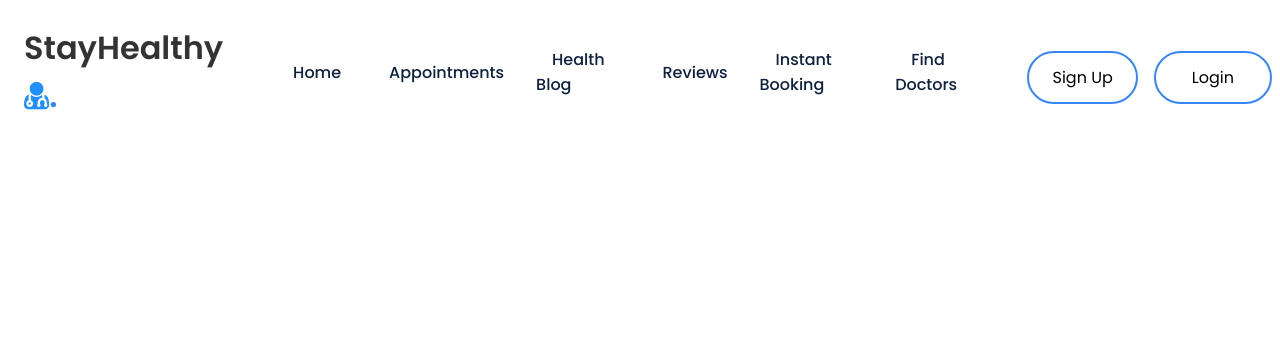
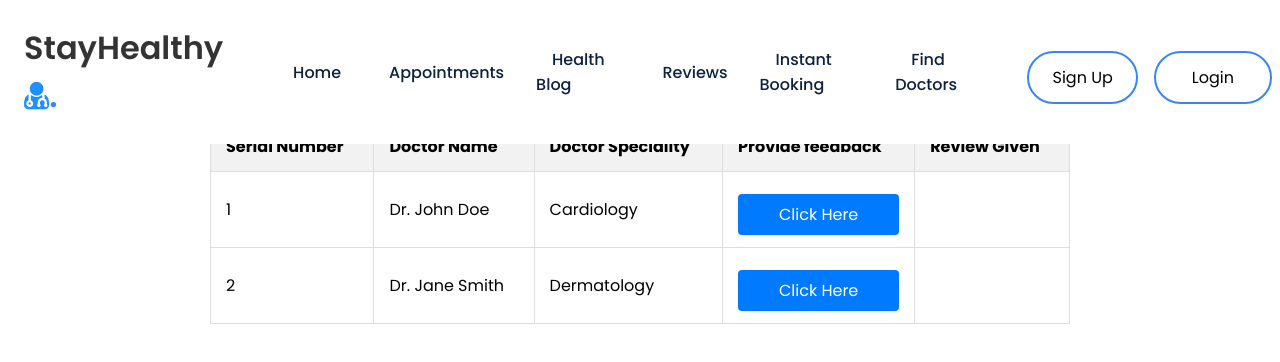
Before and after one commit to TheGoodKevin/test_med_app, a React (Create React App) app: page /reviews in a window 1280 px wide. Shown: the top 362 px of the page. Built offline with nearby package versions, Linux system fonts and the light colour scheme.

Commit message:
review form stuff

```diff
--- a/package.json
+++ b/package.json
@@ -10,7 +10,7 @@
     "react": "^19.1.0",
     "react-dom": "^19.1.0",
     "react-icons": "^5.5.0",
-    "react-router-dom": "^7.7.1",
+    "react-router-dom": "^7.8.0",
     "react-scripts": "5.0.1",
     "reactjs-popup": "^2.0.6",
     "web-vitals": "^2.1.4"
--- a/src/App.js
+++ b/src/App.js
@@ -9,6 +9,7 @@ import FindDoctorSearch from './Components/FindDoctorSearch/FindDoctorSearch';
 import DoctorCard from './Components/DoctorCard/DoctorCard';
 import BookingConsultation from './Components/BookingConsultation/BookingConsultation';
 import Notification from './Components/Notification/Notification';
+import ReviewForm from './Components/ReviewForm/ReviewForm';
 
 
 function App() {
@@ -54,6 +55,7 @@ function App() {
                 }
             />
             <Route path="/book-consultation" element={<BookingConsultation />} />
+            <Route path="/reviews" element={<ReviewForm />} />
             </Routes>
         </Notification>
       </BrowserRouter>
--- /dev/null
+++ b/src/Components/ReviewForm/ReviewForm.css
@@ -0,0 +1,82 @@
+.review-container {
+  max-width: 900px;
+  margin: 40px auto;
+  padding: 20px;
+  font-family: Arial, sans-serif;
+}
+
+.review-table {
+  width: 100%;
+  border-collapse: collapse;
+  text-align: left;
+}
+
+.review-table th,
+.review-table td {
+  padding: 12px 15px;
+  border: 1px solid #ddd;
+}
+
+.review-table th {
+  background-color: #f2f2f2;
+}
+
+.feedback-button,
+.submit-button {
+  background-color: #007bff;
+  color: white;
+  border: none;
+  padding: 8px 14px;
+  border-radius: 4px;
+  cursor: pointer;
+}
+
+.feedback-button:disabled {
+  background-color: #999;
+  cursor: not-allowed;
+}
+
+.feedback-button:hover:not(:disabled),
+.submit-button:hover {
+  background-color: #0056b3;
+}
+
+.feedback-form {
+  display: flex;
+  flex-direction: column;
+  gap: 10px;
+  padding: 20px;
+  background-color: #f9f9f9;
+  border: 1px solid #ddd;
+  border-radius: 8px;
+}
+
+.warning {
+  color: red;
+  font-weight: bold;
+}
+
+.review-given-cell {
+  border: 2px solid red;
+  padding: 8px;
+}
+
+.submitted-message {
+  font-style: italic;
+}
+
+.star-rating {
+  display: flex;
+  gap: 5px;
+  font-size: 24px;
+  cursor: pointer;
+}
+
+.star-rating span {
+  color: #ccc;
+  transition: color 0.2s ease-in-out;
+}
+
+.star-rating span.filled {
+  color: gold;
+}
--- /dev/null
+++ b/src/Components/ReviewForm/ReviewForm.js
@@ -0,0 +1,133 @@
+// src/components/ReviewForm/ReviewForm.js
+import React, { useState } from 'react';
+import './ReviewForm.css';
+
+const ReviewForm = () => {
+  const doctorReviews = [
+    { id: 1, name: "Dr. John Doe", speciality: "Cardiology" },
+    { id: 2, name: "Dr. Jane Smith", speciality: "Dermatology" },
+  ];
+
+  const [activeFormIndex, setActiveFormIndex] = useState(null);
+  const [formData, setFormData] = useState({ name: '', review: '', rating: '' });
+  const [submittedMessages, setSubmittedMessages] = useState({});
+  const [disabledButtons, setDisabledButtons] = useState({});
+  const [showWarning, setShowWarning] = useState(false);
+
+  const handleClick = (index) => {
+    setActiveFormIndex(index);
+    setFormData({ name: '', review: '', rating: '' });
+    setShowWarning(false);
+  };
+
+  const handleChange = (e) => {
+    const { name, value } = e.target;
+    setFormData(prev => ({ ...prev, [name]: value }));
+  };
+
+  const handleSubmit = (e, index) => {
+    e.preventDefault();
+
+    const { name, review, rating } = formData;
+
+    if (!name || !review || !rating) {
+      setShowWarning(true);
+      return;
+    }
+
+    setSubmittedMessages(prev => ({
+      ...prev,
+      [index]: `Review by ${name}: ${review} (Rating: ${rating}/5)`
+    }));
+
+    setDisabledButtons(prev => ({
+      ...prev,
+      [index]: true
+    }));
+
+    setShowWarning(false);
+    setActiveFormIndex(null); // hide form after submit
+  };
+
+  return (
+    <div className="review-container">
+      <h2>Reviews</h2>
+      <table className="review-table">
+        <thead>
+          <tr>
+            <th>Serial Number</th>
+            <th>Doctor Name</th>
+            <th>Doctor Speciality</th>
+            <th>Provide feedback</th>
+            <th>Review Given</th>
+          </tr>
+        </thead>
+        <tbody>
+          {doctorReviews.map((doc, index) => (
+            <React.Fragment key={doc.id}>
+              <tr>
+                <td>{index + 1}</td>
+                <td>{doc.name}</td>
+                <td>{doc.speciality}</td>
+                <td>
+                  <button
+                    className="feedback-button"
+                    onClick={() => handleClick(index)}
+                    disabled={disabledButtons[index]}
+                  >
+                    Click Here
+                  </button>
+                </td>
+                <td className="review-given-cell">
+                  {submittedMessages[index] && (
+                    <div className="submitted-message">{submittedMessages[index]}</div>
+                  )}
+                </td>
+              </tr>
+              {activeFormIndex === index && (
+                <tr>
+                  <td colSpan="5">
+                    <form onSubmit={(e) => handleSubmit(e, index)} className="feedback-form">
+                      <h3>Give Your Review</h3>
+                      {showWarning && <p className="warning">Please fill out all fields.</p>}
+                      <label>Name:</label>
+                      <input
+                        type="text"
+                        name="name"
+                        value={formData.name}
+                        onChange={handleChange}
+                      />
+                      <label>Review:</label>
+                      <textarea
+                        name="review"
+                        value={formData.review}
+                        onChange={handleChange}
+                      />
+                     <label>Rating:</label>
+                        <div className="star-rating">
+                        {[1, 2, 3, 4, 5].map((star) => (
+                            <span
+                            key={star}
+                            className={star <= formData.rating ? "filled" : ""}
+                            onClick={() =>
+                                setFormData((prev) => ({ ...prev, rating: star }))
+                            }
+                            >
+                            ★
+                            </span>
+                        ))}
+                        </div>
+                      <button type="submit" className="submit-button">Submit</button>
+                    </form>
+                  </td>
+                </tr>
+              )}
+            </React.Fragment>
+          ))}
+        </tbody>
+      </table>
+    </div>
+  );
+};
+
+export default ReviewForm;
```
Also changed, not shown: 1 other file (tests, documents, lock files or other folders).
